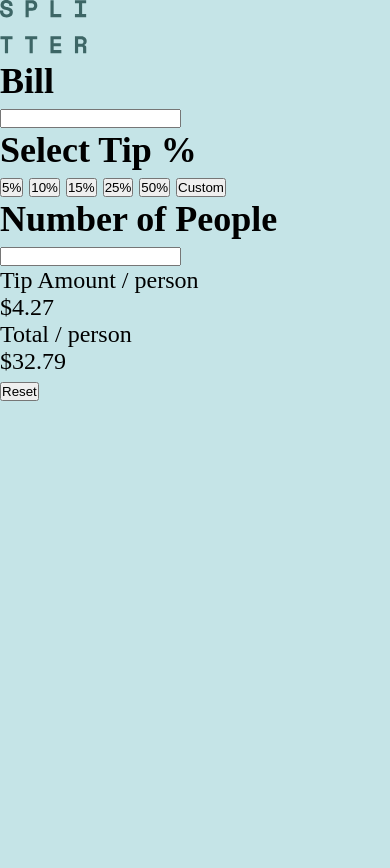
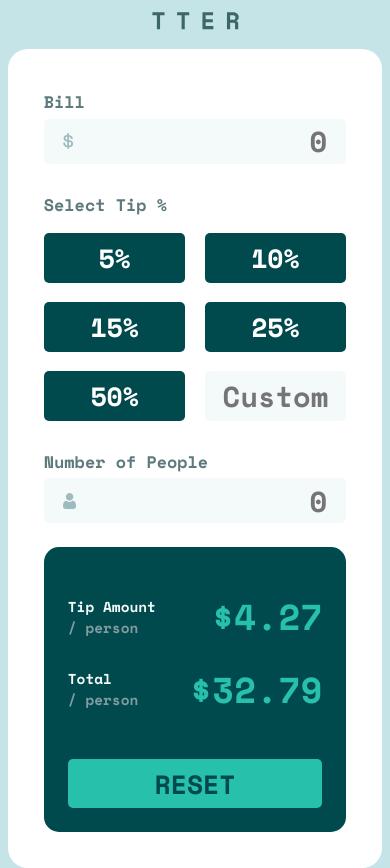
Before and after one commit to AfopeM/Tip-Calculator-App, a plain HTML site: page index.html in a window 390 px wide. Before the commit the page ends 844 px from the top, so only its background shows below. Drawn offline with nearby package versions, Linux system fonts and the light colour scheme.

Commit message:
Completed Mobile & Desktop Display Updated - index.html - style.css

```diff
--- a/css/style.css
+++ b/css/style.css
@@ -24,7 +24,7 @@
 
 html {
   box-sizing: border-box;
-  font-weight: "Space Mono", monospace;
+  font-family: "Space Mono", monospace;
   font-size: 150%;
 }
 
@@ -32,3 +32,207 @@ body {
   background-color: var(--Light-grayish-cyan);
   height: 100vh;
 }
+
+img {
+  max-width: 100%;
+}
+.logo {
+  align-self: center;
+}
+
+.container {
+  display: flex;
+  flex-direction: column;
+  justify-content: center;
+  align-items: center;
+  gap: 5vw;
+  height: 100%;
+  padding: 0 2vw;
+}
+
+/* TYPOGRAPHY */
+.calculator__heading {
+  font-size: 0.7rem;
+  line-height: 2;
+  color: var(--Dark-grayish-cyan);
+}
+
+.calculator__text {
+  font-size: 0.6rem;
+  color: var(--Very-light-grayish-cyan);
+}
+
+.calculator__text span {
+  display: block;
+  color: var(--Grayish-cyan);
+}
+.amount {
+  font-size: 1.5rem;
+  color: var(--Strong-cyan);
+}
+
+/* CALCULATOR */
+.calculator {
+  padding: 1.5rem;
+  border-radius: 20px;
+  background-color: var(--White);
+
+  display: grid;
+  grid-template-columns: minmax(300px, 800px);
+  gap: 1rem;
+}
+
+.calculator__calculate {
+  display: flex;
+  flex-direction: column;
+  gap: 1rem;
+}
+
+.calculator__tips {
+  display: grid;
+  grid-template-columns: repeat(2, 1fr);
+  gap: 0.8rem;
+  margin-top: 0.5rem;
+}
+
+.calculator__total {
+  background-color: var(--Very-dark-cyan);
+  border-radius: 15px;
+  padding: 1rem;
+
+  display: grid;
+  gap: 1rem;
+}
+
+.amount-info > div {
+  display: flex;
+  justify-content: space-between;
+  align-items: center;
+  margin: 0.8rem 0;
+}
+
+/* UTILITIES */
+/* Input [Number] */
+.input-container {
+  position: relative;
+}
+
+.input {
+  height: 45px;
+  width: 100%;
+  padding: 0.5rem 0.8rem;
+
+  border: none;
+  border-radius: 5px;
+  font-size: 1.2rem;
+  font-weight: 700;
+  font-family: inherit;
+  text-align: right;
+
+  cursor: pointer;
+  color: var(--Very-dark-cyan);
+  background-color: var(--Very-light-grayish-cyan);
+}
+
+.input:focus::placeholder {
+  opacity: 0;
+}
+
+.input--custom {
+  height: 100%;
+  padding: 0;
+  text-align: center;
+  color: var(--Dark-grayish-cyan);
+  background-color: var(--Very-light-grayish-cyan);
+}
+
+.input--custom:focus {
+  text-align: end;
+}
+
+.input:focus {
+  outline: 2px solid var(--Strong-cyan);
+}
+
+.warning {
+  outline: 2px solid red;
+}
+
+.icon {
+  position: absolute;
+  top: 50%;
+  left: 0.8rem;
+  translate: 0 -50%;
+}
+
+.input::-webkit-inner-spin-button,
+.input::-webkit-outer-spin-button {
+  -webkit-appearance: none;
+  -moz-appearance: none;
+  appearance: none;
+}
+
+/* Button */
+.btn {
+  border: none;
+  border-radius: 5px;
+
+  font-size: 1.1rem;
+  font-family: inherit;
+  font-weight: 700;
+  padding: 0.2rem;
+  width: 100%;
+
+  cursor: pointer;
+  color: var(--White);
+  background-color: var(--Very-dark-cyan);
+}
+
+.btn:hover {
+  opacity: 1;
+  color: var(--Very-dark-cyan);
+  background-color: var(--Light-grayish-cyan);
+}
+
+.btn:active {
+  color: var(--Very-dark-cyan);
+  background-color: var(--Strong-cyan);
+}
+
+.btn--reset {
+  text-transform: uppercase;
+  color: var(--Very-dark-cyan);
+  background-color: var(--Strong-cyan);
+}
+
+@media (min-width: 800px) {
+  /* CALCULATOR */
+  .calculator {
+    display: grid;
+    grid-template-columns: repeat(2, 1fr);
+    gap: 2rem;
+  }
+
+  .calculator__tips {
+    grid-template-columns: repeat(3, 1fr);
+    gap: 0.5rem;
+  }
+
+  /* UTILITIES */
+  /* Input [Number] */
+  .input {
+    font-size: 0.7rem;
+  }
+
+  /* Button */
+  .btn {
+    font-size: 0.7rem;
+  }
+
+  .btn--reset {
+    height: 50px;
+    align-self: end;
+
+    opacity: 0.2;
+  }
+}
--- a/index.html
+++ b/index.html
@@ -22,24 +22,51 @@
   </head>
   <body>
     <main class="container">
-      <img src="images/logo.svg" alt="logo" />
+      <img src="images/logo.svg" alt="logo" class="logo" />
       <section class="calculator">
         <div class="calculator__calculate">
+          <div>
             <h1 class="calculator__heading">Bill</h1>
-          <input type="number" />
+            <div class="input-container">
+              <input type="number" class="input" placeholder="0" />
+              <img
+                src="images/icon-dollar.svg"
+                alt="icon-dollar"
+                class="icon"
+              />
+            </div>
+          </div>
 
+          <div>
             <h2 class="calculator__heading">Select Tip %</h2>
+            <div class="calculator__tips">
               <button class="btn">5%</button>
               <button class="btn">10%</button>
               <button class="btn">15%</button>
               <button class="btn">25%</button>
               <button class="btn">50%</button>
-          <button class="btn btn--gray">Custom</button>
+              <input
+                type="number"
+                class="input input--custom"
+                placeholder="Custom"
+              />
+            </div>
+          </div>
 
+          <div>
             <h2 class="calculator__heading">Number of People</h2>
-          <input type="number" />
+            <div class="input-container">
+              <input type="number" class="input" placeholder="0" />
+              <img
+                src="images/icon-person.svg"
+                alt="icon-person"
+                class="icon"
+              />
+            </div>
+          </div>
         </div>
         <div class="calculator__total">
+          <div class="amount-info">
             <div>
               <p class="calculator__text">Tip Amount <span>/ person</span></p>
               <span id="tip-amount" class="amount">$4.27</span>
@@ -48,6 +75,7 @@
               <p class="calculator__text">Total <span>/ person</span></p>
               <span id="total-amount" class="amount">$32.79</span>
             </div>
+          </div>
           <button class="btn btn--reset">Reset</button>
         </div>
       </section>
```
Lines whose indentation alone changed are shown as unchanged.
